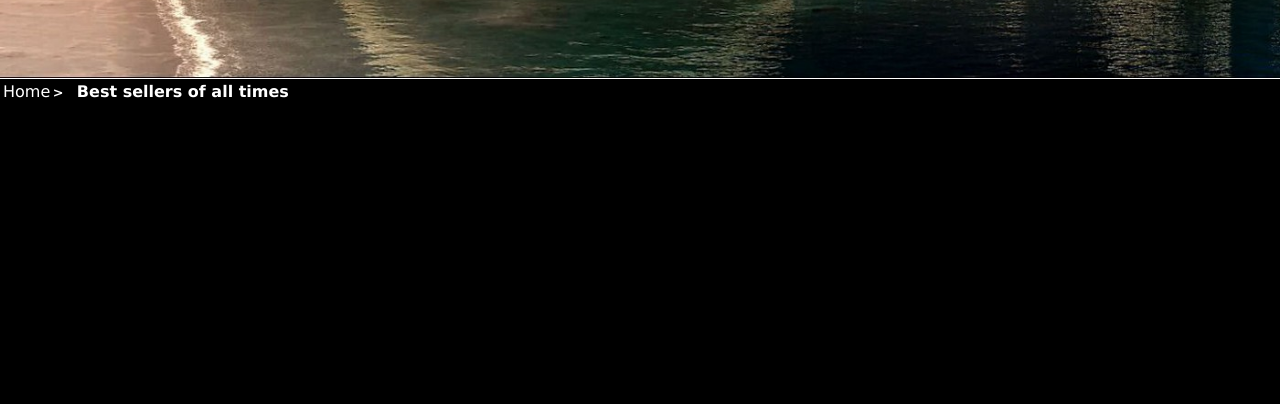
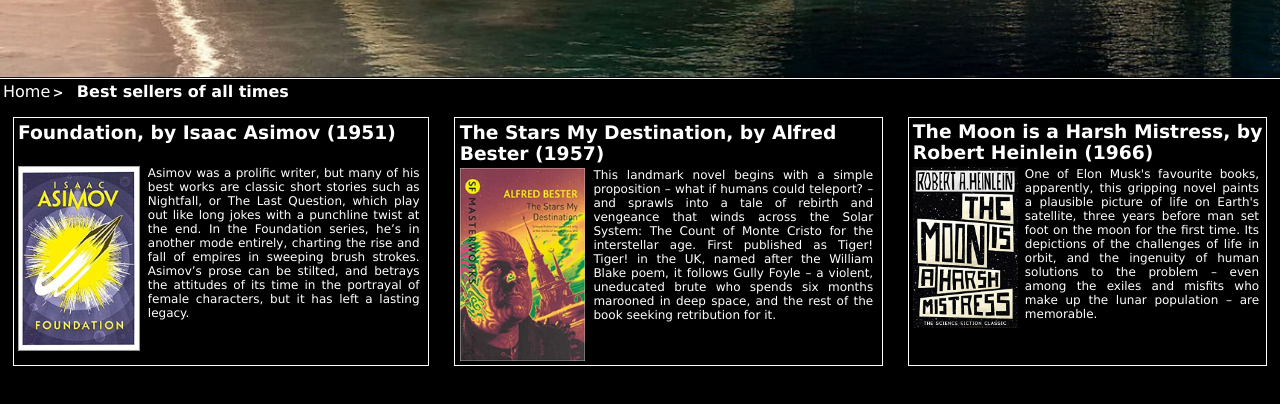
Before and after one commit to xriusb/science_fiction_books, a website built with Parcel: page src/best-sellers.html in a window 1280 px wide. Shown: the part 88-492 px from the top of the page. Built offline with nearby package versions, Linux system fonts and the light colour scheme.

Commit message:
best sellers page first layout

```diff
--- a/src/best-sellers.html
+++ b/src/best-sellers.html
@@ -1,9 +1,12 @@
 <html>
+
 <head>
   <meta charset="utf-8" />
   <title>Science Fiction Best Sellers</title>
+  <meta name="viewport" content="width=device-width, initial-scale=1">
   <link rel="stylesheet" href="css/styles.less">
 </head>
+
 <body>
   <header>
     <h1>Science Fiction Books</h1>
@@ -15,7 +18,52 @@
       <li class="crumb"><strong>Best sellers of all times</strong> </li>
     </ul>
   </nav>
-
+  <div class="flexContainer">
+    <article>
+      <h3>Foundation, by Isaac Asimov (1951)</h3>
+      <div class="flexContainer">
+        <figure>
+          <img src="img/asimov.jpg">
+        </figure>
+        <p>Asimov was a prolific writer, but many of his best works are classic short stories such as Nightfall, or The
+          Last Question, which play out like long jokes with a punchline twist at the end. In the Foundation series,
+          he’s
+          in another mode entirely, charting the rise and fall of empires in sweeping brush strokes. Asimov’s prose can
+          be
+          stilted, and betrays the attitudes of its time in the portrayal of female characters, but it has left a
+          lasting
+          legacy.</p>
+      </div>
+    </article>
+    <article>
+      <h3>The Stars My Destination, by Alfred Bester (1957)</h3>
+      <div class="flexContainer">
+        <figure>
+          <img src="img/stars-my-destination.jpg">
+        </figure>
+        <p>This landmark novel begins with a simple proposition – what if humans could teleport? – and sprawls into a
+          tale
+          of rebirth and vengeance that winds across the Solar System: The Count of Monte Cristo for the interstellar
+          age.
+          First published as Tiger! Tiger! in the UK, named after the William Blake poem, it follows Gully Foyle – a
+          violent, uneducated brute who spends six months marooned in deep space, and the rest of the book seeking
+          retribution for it.</p>
+      </div>
+    </article>
+    <article>
+      <h3>The Moon is a Harsh Mistress, by Robert Heinlein (1966)</h3>
+      <div class="flexContainer">
+        <figure>
+          <img src="img/the-moon-harsh-mistress.jpg">
+        </figure>
+        <p>One of Elon Musk's favourite books, apparently, this gripping novel paints a plausible picture of life on
+          Earth's satellite, three years before man set foot on the moon for the first time. Its depictions of the
+          challenges of life in orbit, and the ingenuity of human solutions to the problem – even among the exiles and
+          misfits who make up the lunar population – are memorable.</p>
+      </div>
+    </article>
+  </div>
   <script src="./index.js"></script>
 </body>
+
 </html>
--- a/src/css/styles.less
+++ b/src/css/styles.less
@@ -64,10 +64,10 @@
 }
 
 figure {
+  float: left;
 	width: 30%;
 	margin: 3% 2% 0 3%;
 	text-align: center;
-  float: left;
 }
 
 img {
@@ -82,9 +82,9 @@
 }
 
 div.content {
+  float: left;
 	width: 63%;
 	margin: 2% 0 2% 0;
-  float: left;
 }
 
 @media (max-width: 768px) {
@@ -107,3 +107,31 @@
     }
   }
 }
+
+@media (min-width: 768px) {
+  .flexContainer {
+    display: flex;
+  }
+}
+
+article {
+  float: left;
+  border: 1px solid white;
+  margin: 1%;
+  .flexContainer {
+    float: left;
+  }
+  h3 {
+    padding: 1% 1% 0 1%;
+    min-height: 2.34em;
+  }
+  figure {
+    float: left;
+    margin: 1%;
+  }
+  p {
+    width: 70%;
+    font-size: 0.75em;
+    padding: 1% 2% 1% 1%;
+  }
+}
```
Also changed, not shown: src/img/asimov.jpg (added), src/img/stars-my-destination.jpg (added), src/img/the-moon-harsh-mistress.jpg (added). Lines whose indentation alone changed are shown as unchanged.
